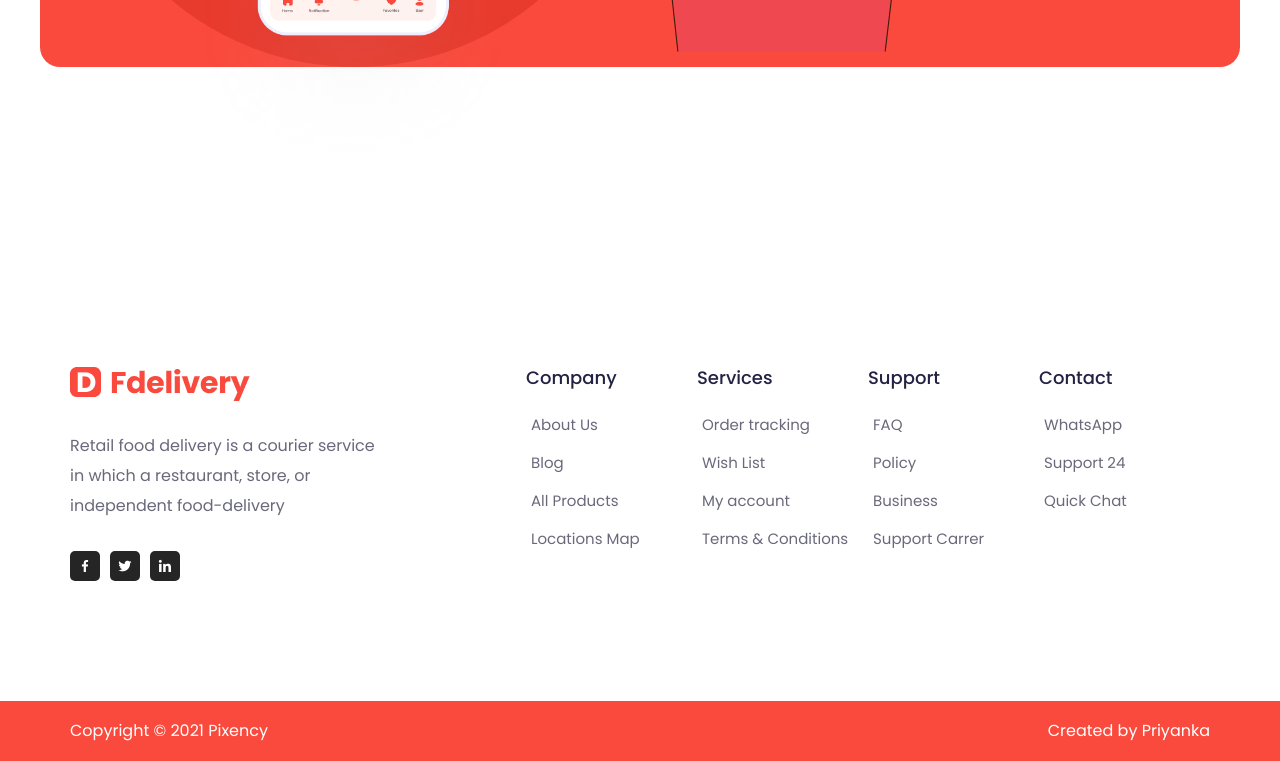
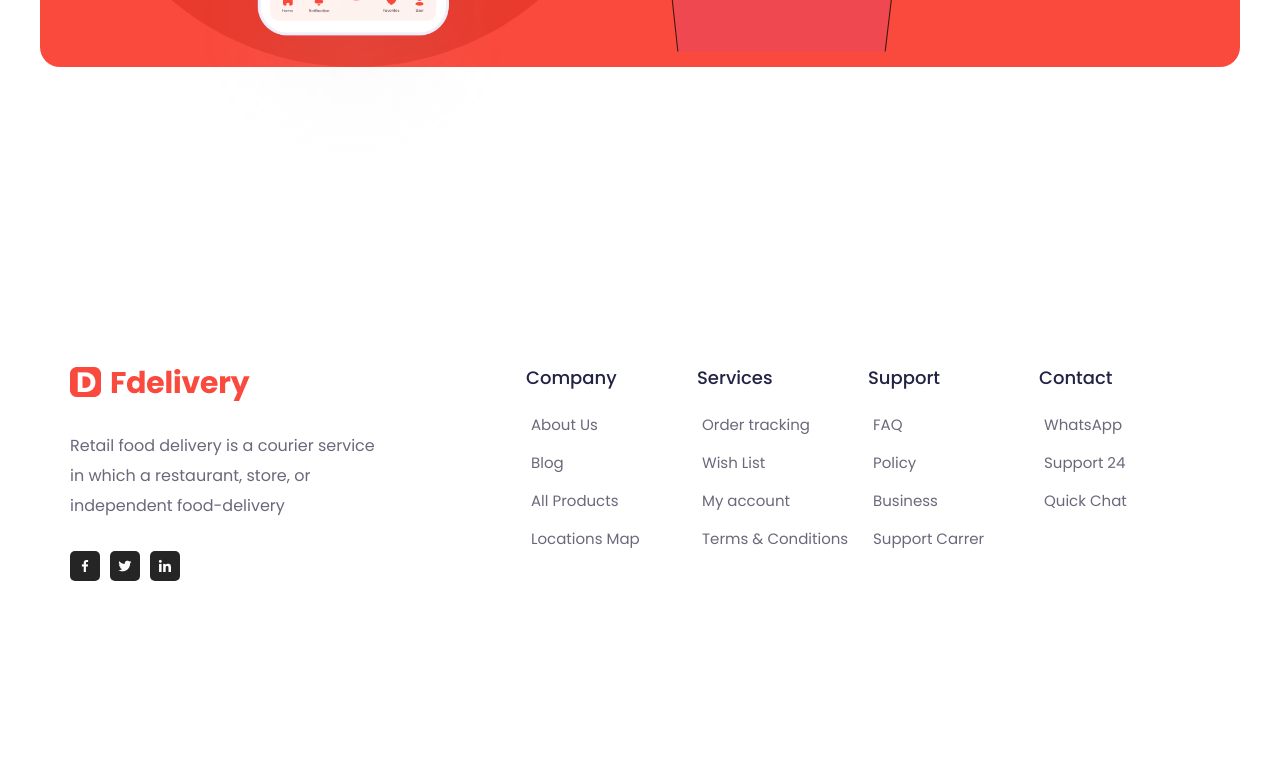
Before and after one commit to PriyankaPK26/December_Food_delivery, a plain HTML site: page index.html in a window 1280 px wide. Shown: the part 3184-3945 px from the top of the page. After the commit the page ends 3885 px from the top, so only its background shows below. Drawn offline with nearby package versions, Linux system fonts and the light colour scheme; a script that the page names is missing.

Commit message:
index.html

```diff
--- a/index.html
+++ b/index.html
@@ -397,12 +397,6 @@
         </div>
       </div>
     </footer>
-    <div class="footer-bottom">
-      <div class="row container d-flex">
-        <p>Copyright © 2021 Pixency</p>
-        <p>Created by Priyanka </p>
-      </div>
-    </div>
 
     <!--=============== Swiper JS ===============-->
     <script src="https://unpkg.com/swiper/swiper-bundle.min.js"></script>
```
